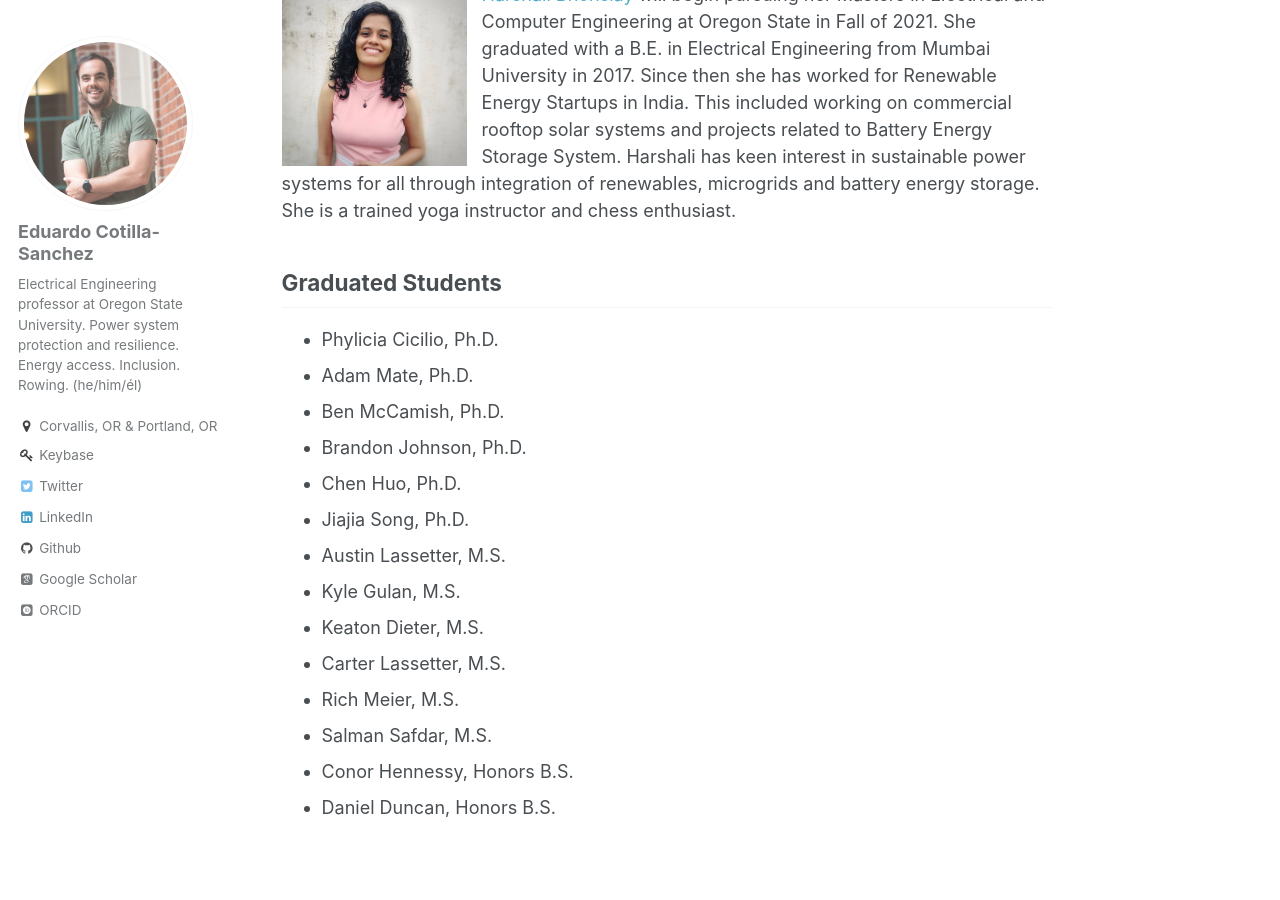
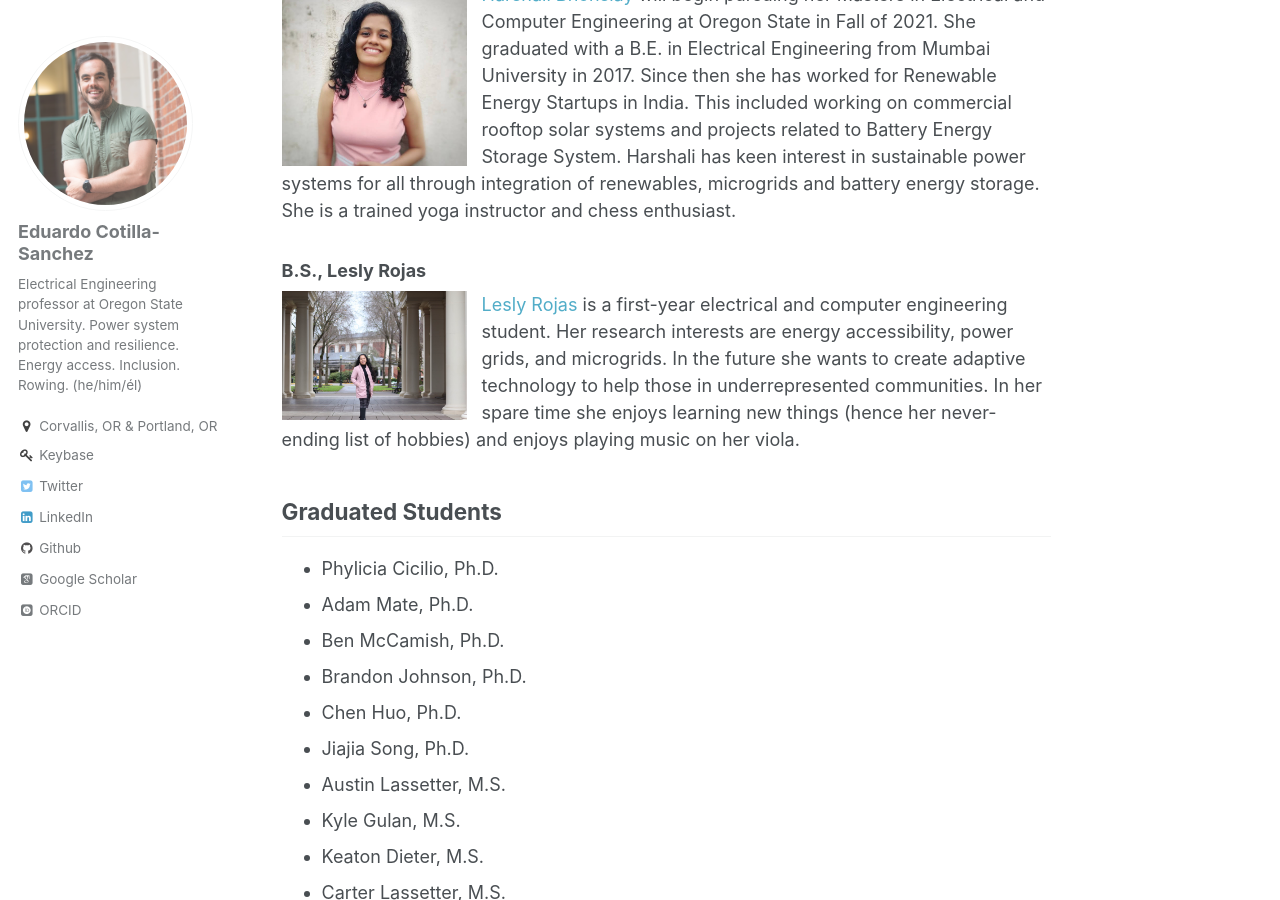
Before and after one commit to ecotillasanchez/ecotillasanchez.github.io, a Jekyll site: the page built from _pages/students.md, in a window 1280 px wide and 900 px high, scrolled down 2023 px. Built offline with Jekyll 4.4.1, drawn with Linux system fonts in a browser that asks for light colours; some web fonts are replaced.

Commit message:
Students update Winter 2022.

```diff
--- a/_pages/students.md
+++ b/_pages/students.md
@@ -35,6 +35,9 @@ Travis Hagan graduated from Oregon State University with a Bachelor of Science i
 ###### (co-advise with Ted Brekken)
 <img align="left" src="https://ecotillasanchez.github.io/files/Harshali.jpeg" alt="Harshali Bhonslay" width="200" height="150" style="padding-right:15px"> [Harshali Bhonslay]() will begin pursuing her Masters in Electrical and Computer Engineering at Oregon State in Fall of 2021. She graduated with a B.E. in Electrical Engineering from Mumbai University in 2017. Since then she has worked for Renewable Energy Startups in India. This included working on commercial rooftop solar systems and projects related to Battery Energy Storage System. Harshali has keen interest in sustainable power systems for all through integration of renewables, microgrids and battery energy storage. She is a trained yoga instructor and chess enthusiast.
 
+### B.S., Lesly Rojas
+<img align="left" src="https://ecotillasanchez.github.io/files/Lesly.jpg" alt="Lesly Rojas" width="200" height="150" style="padding-right:15px"> [Lesly Rojas]() is a first-year electrical and computer engineering student. Her research interests are energy accessibility, power grids, and microgrids. In the future she wants to create adaptive technology to help those in underrepresented communities. In her spare time she enjoys learning new things (hence her never-ending list of hobbies) and enjoys playing music on her viola.
+
 
 ## Graduated Students
 * Phylicia Cicilio, Ph.D.
```
Also changed, not shown: files/Lesly.jpg (added).
